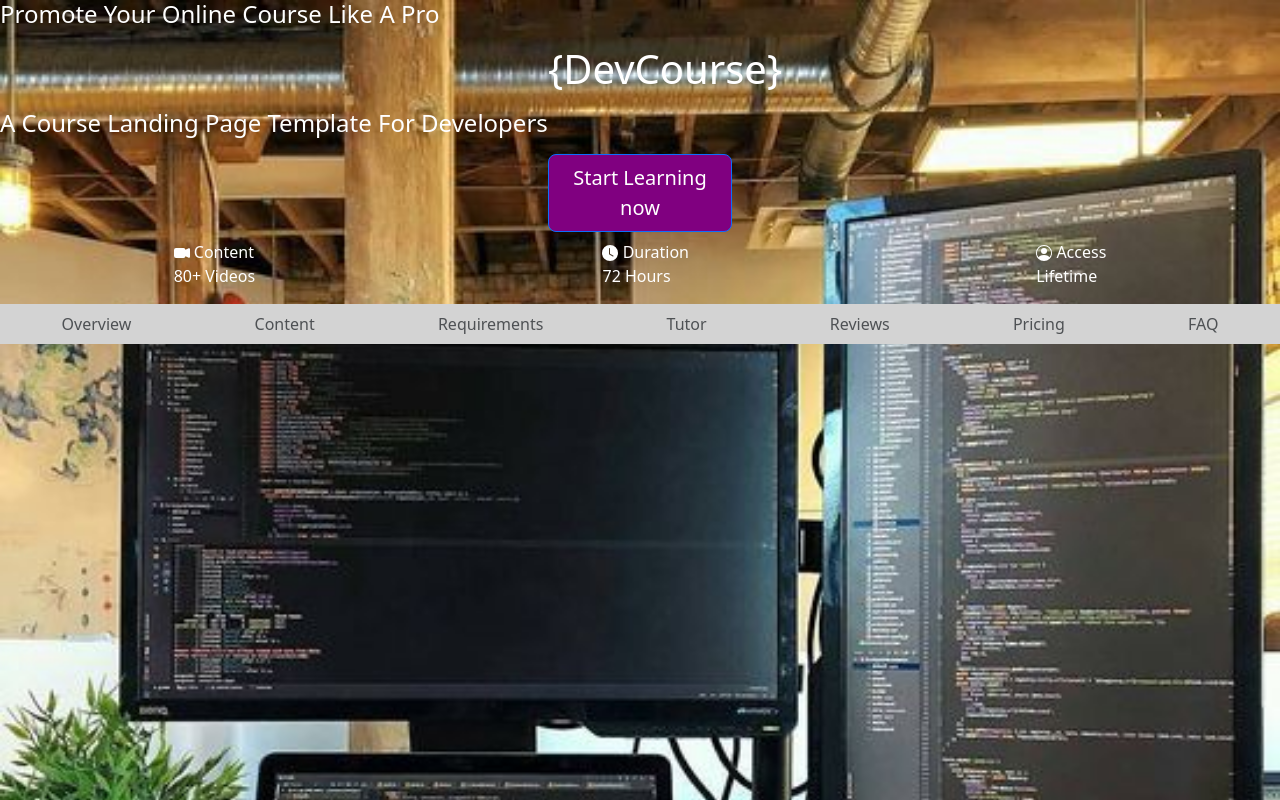
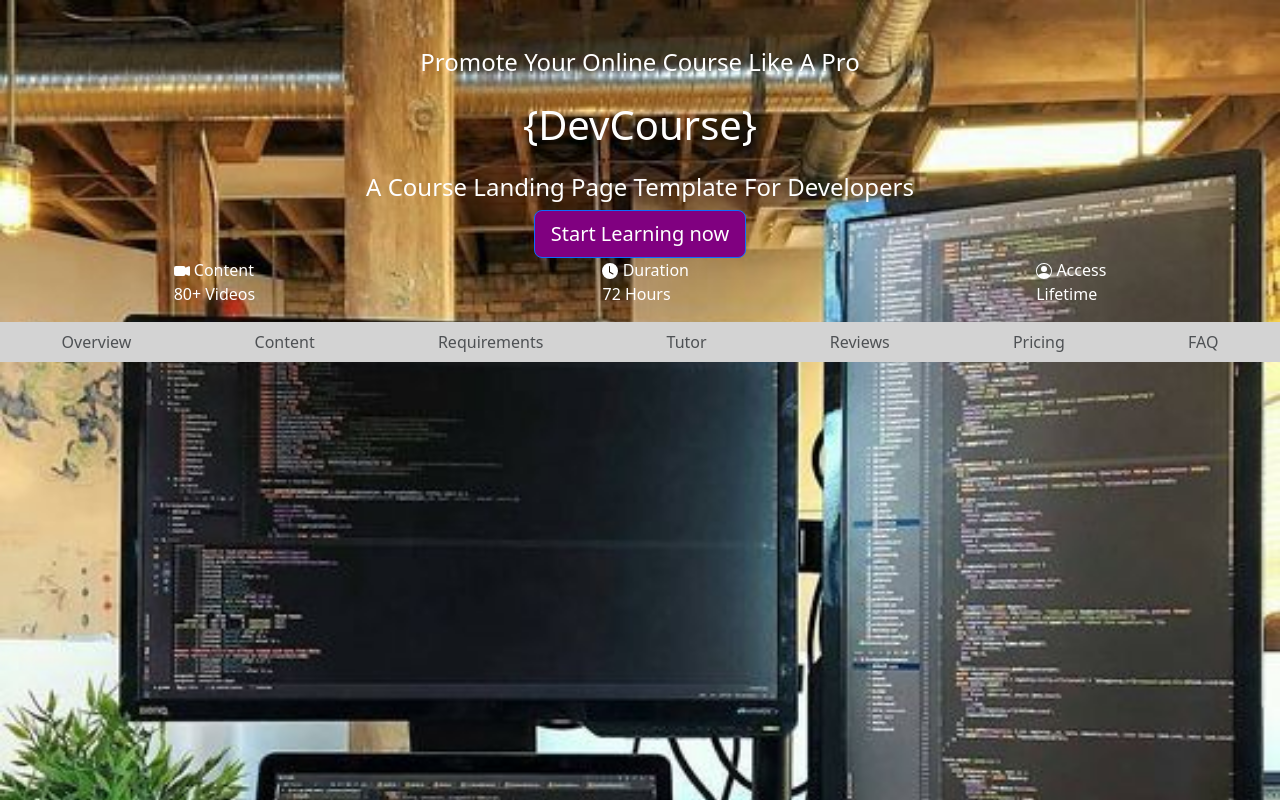
Before and after one commit to boynamedjack47/bootstrap, a plain HTML site: page index.html in a window 1280 px wide. Drawn offline with nearby package versions, Linux system fonts and the light colour scheme.

Commit message:
changing centering on h1 tag

```diff
--- a/index.html
+++ b/index.html
@@ -11,12 +11,16 @@
 </head>
   <body>
     <div class="maincontent" >
+        <div class="top d-flex justify-content-around mt-5">
     <h4>Promote Your Online Course Like A Pro</h4>
-    <div class="dev mx-auto p-2" style="width: 200px;">
+</div>
+    <div class="dev d-flex justify-content-around mt-3">
     <h1>{DevCourse}</h1></div>
+    <div class="landing d-flex justify-content-around mt-3">
     <h4>A Course Landing Page Template For Developers</h4>
+</div>
 
-        <div class="button mx-auto p-2" style="width: 200px;">
+        <div class="button d-flex justify-content-around">
         <button type="button" class="btn btn-primary btn-lg" style="background-color: purple; ">Start Learning now</button>
         </div>
 
```
